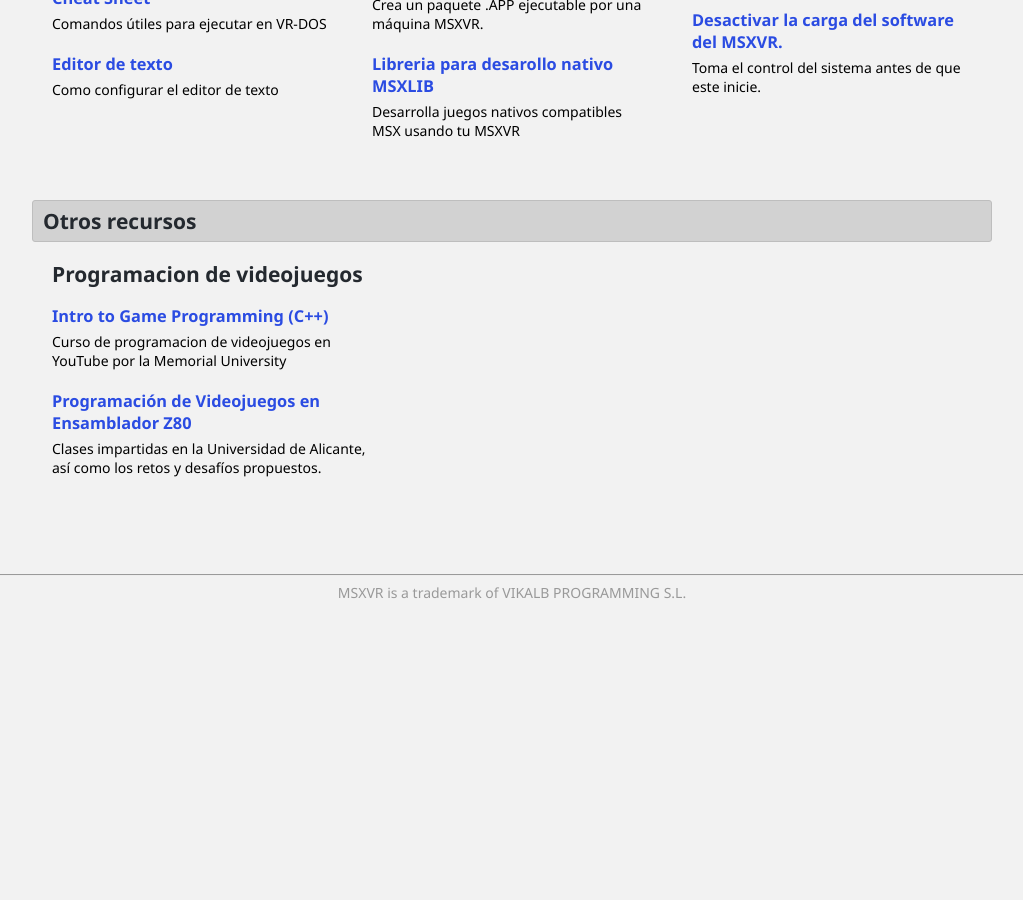
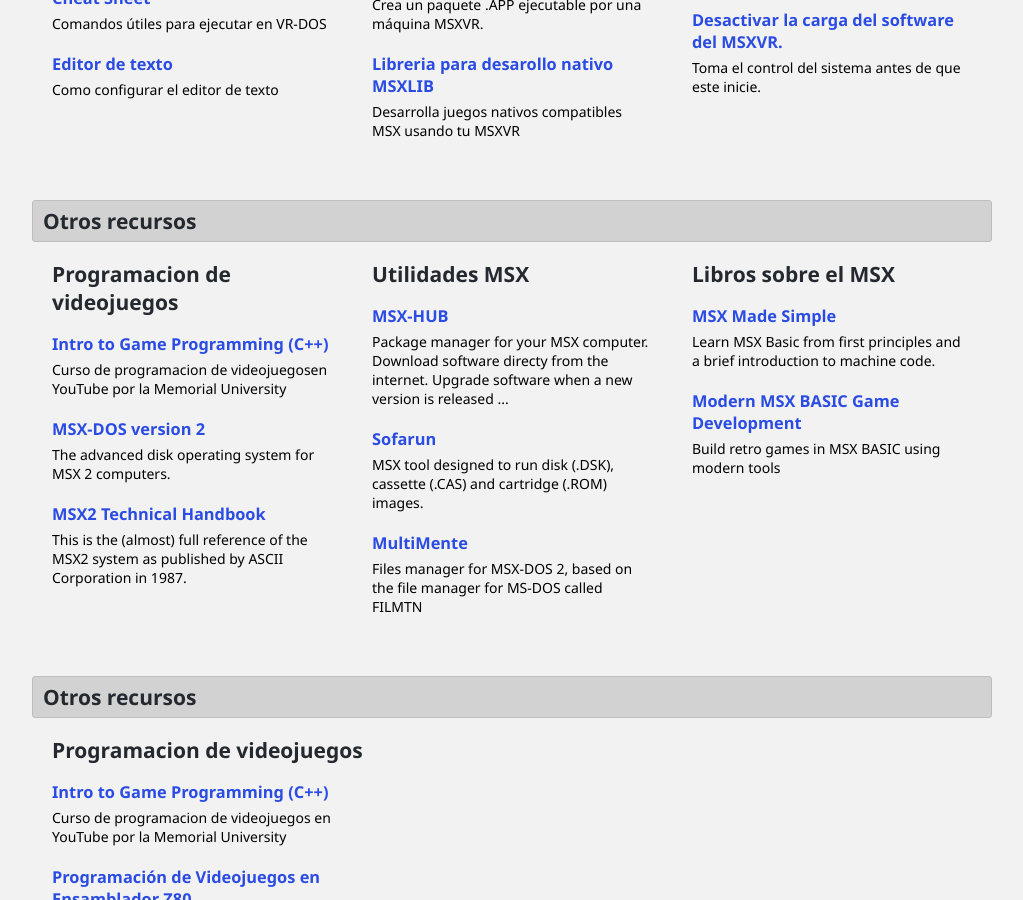
Before and after one commit to msxrv/msxrv.github.io, a Jekyll site: the page built from index.md, in a window 1280 px wide and 900 px high, scrolled down 645 px. Shown: the whole window, without its empty margins (128-1151 px from the left). Built offline with Jekyll 4.4.1, drawn with Linux system fonts in a browser that asks for light colours; before the commit the page ends 1265 px from its top, so only the background shows below that.

Commit message:
Added additional courses

```diff
--- a/index.md
+++ b/index.md
@@ -78,7 +78,6 @@
         {% endfor %}
       </ul>
     </div>
-
     <div class="box">
       <h1>Aprende a programar</h1>
       <ul>
@@ -95,7 +94,6 @@
         {% endfor %}
       </ul>
     </div>
-
     <div class="box">
       <h1>Tutoriales</h1>
       <ul>
@@ -110,6 +108,93 @@
             </a>
           </li>
         {% endfor %}
+      </ul>
+    </div>
+  </div>
+</div>
+
+<div class="section">
+  <div class="section-header">
+   <h2>Otros recursos</h2>
+  </div>
+  <div class="row">
+    <div class="box">
+      <h1>Programacion de videojuegos</h1>
+      <ul>
+          <li>
+            <a class="article" href="https://www.youtube.com/playlist?list=PL_xRyXins848jkwC9Coy7B4N5XTOnQZzz">
+              <article>
+                <h3>Intro to Game Programming (C++)</h3>
+                <p>Curso de programacion de videojuegosen YouTube por la Memorial University</p>
+              </article>
+            </a>
+          </li>
+          <li>
+            <a class="article" href="http://map.grauw.nl/resources/dos2_environment.php">
+              <article>
+                <h3>MSX-DOS version 2</h3>
+                <p>The advanced disk operating system for MSX 2 computers.</p>
+              </article>
+            </a>
+          </li>
+          <li>
+            <a class="article" href="https://konamiman.github.io/MSX2-Technical-Handbook">
+              <article>
+                <h3>MSX2 Technical Handbook</h3>
+                <p>This is the (almost) full reference of the MSX2 system as published by ASCII Corporation in 1987.</p>
+              </article>
+            </a>
+          </li>
+      </ul>
+    </div>
+      <div class="box">
+      <h1>Utilidades MSX</h1>
+      <ul>
+          <li>
+            <a class="article" href="https://books.google.com/books/about/MSX_Made_Simple.html?id=Qo-GDAAAQBAJ">
+              <article>
+                <h3>MSX-HUB</h3>
+                <p>Package manager for your MSX computer. Download software directy from the internet. Upgrade software when a new version is released ...</p>
+              </article>
+            </a>
+          </li>
+          <li>
+            <a class="article" href="https://www.louthrax.net/mgr/">
+              <article>
+                <h3>Sofarun</h3>
+                <p>MSX tool designed to run disk (.DSK), cassette (.CAS) and cartridge (.ROM) images.</p>
+              </article>
+            </a>
+          </li>
+          <li>
+            <a class="article" href="https://www.msx.org/wiki/MultiMente">
+              <article>
+                <h3>MultiMente</h3>
+                <p>Files manager for MSX-DOS 2, based on the file manager for MS-DOS called FILMTN</p>
+              </article>
+            </a>
+          </li>
+      </ul>
+    </div>
+    <div class="box">
+      <h1>Libros sobre el MSX</h1>
+      <ul>
+          <li>
+            <a class="article" href="https://books.google.com/books/about/MSX_Made_Simple.html?id=Qo-GDAAAQBAJ">
+              <article>
+                <h3>MSX Made Simple</h3>
+                <p>Learn MSX Basic from first principles and a brief introduction to machine code.</p>
+              </article>
+            </a>
+          </li>
+          <li>
+            <a class="article" href="https://www.amazon.com/dp/1527298094?linkCode=ogi&th=1&psc=1&tag=sofferscom1-20">
+              <article>
+                <h3>Modern MSX BASIC Game Development</h3>
+                <p>Build retro games in MSX BASIC using modern tools</p>
+              </article>
+            </a>
+          </li>
       </ul>
     </div>
   </div>
```
